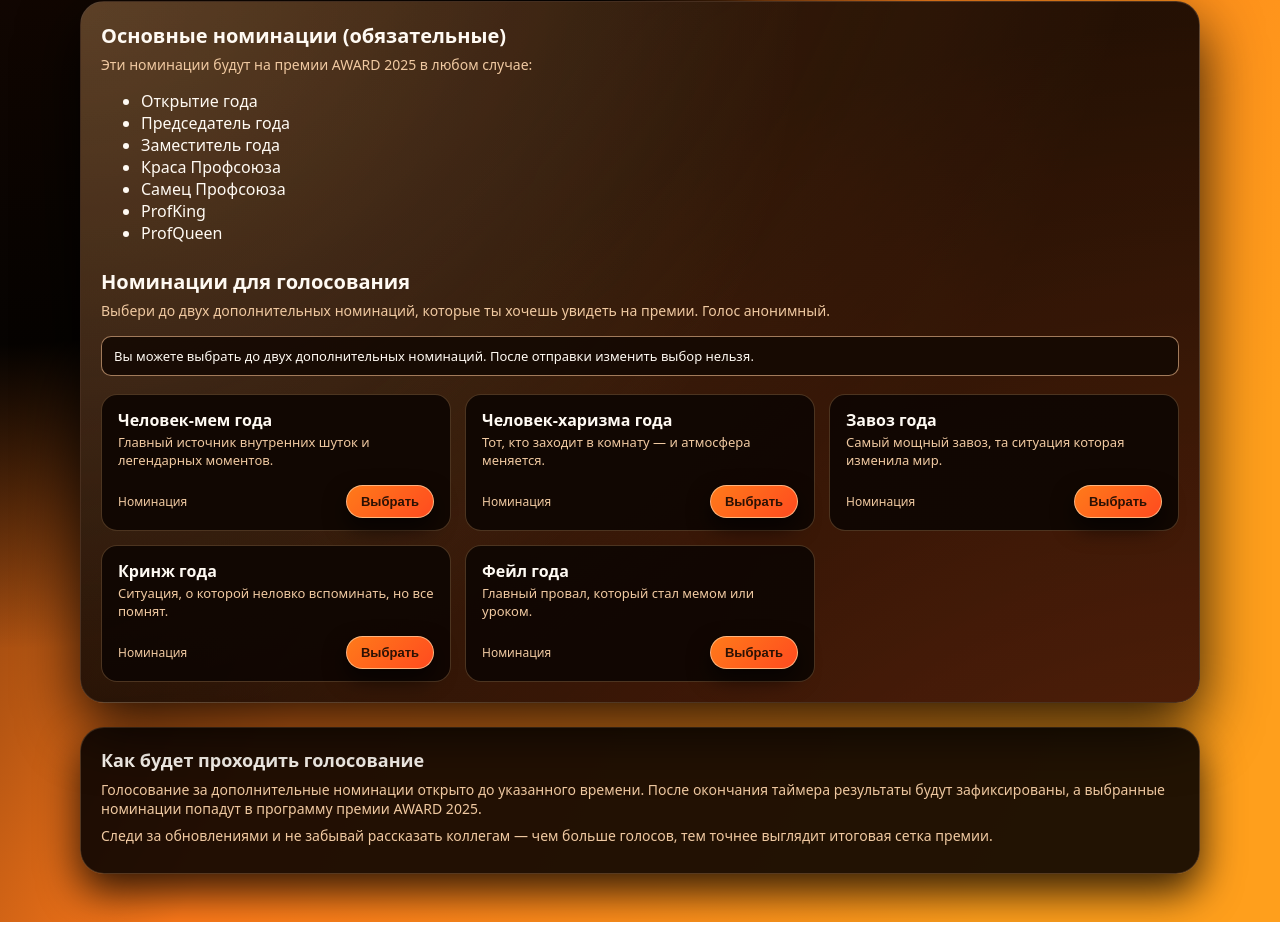
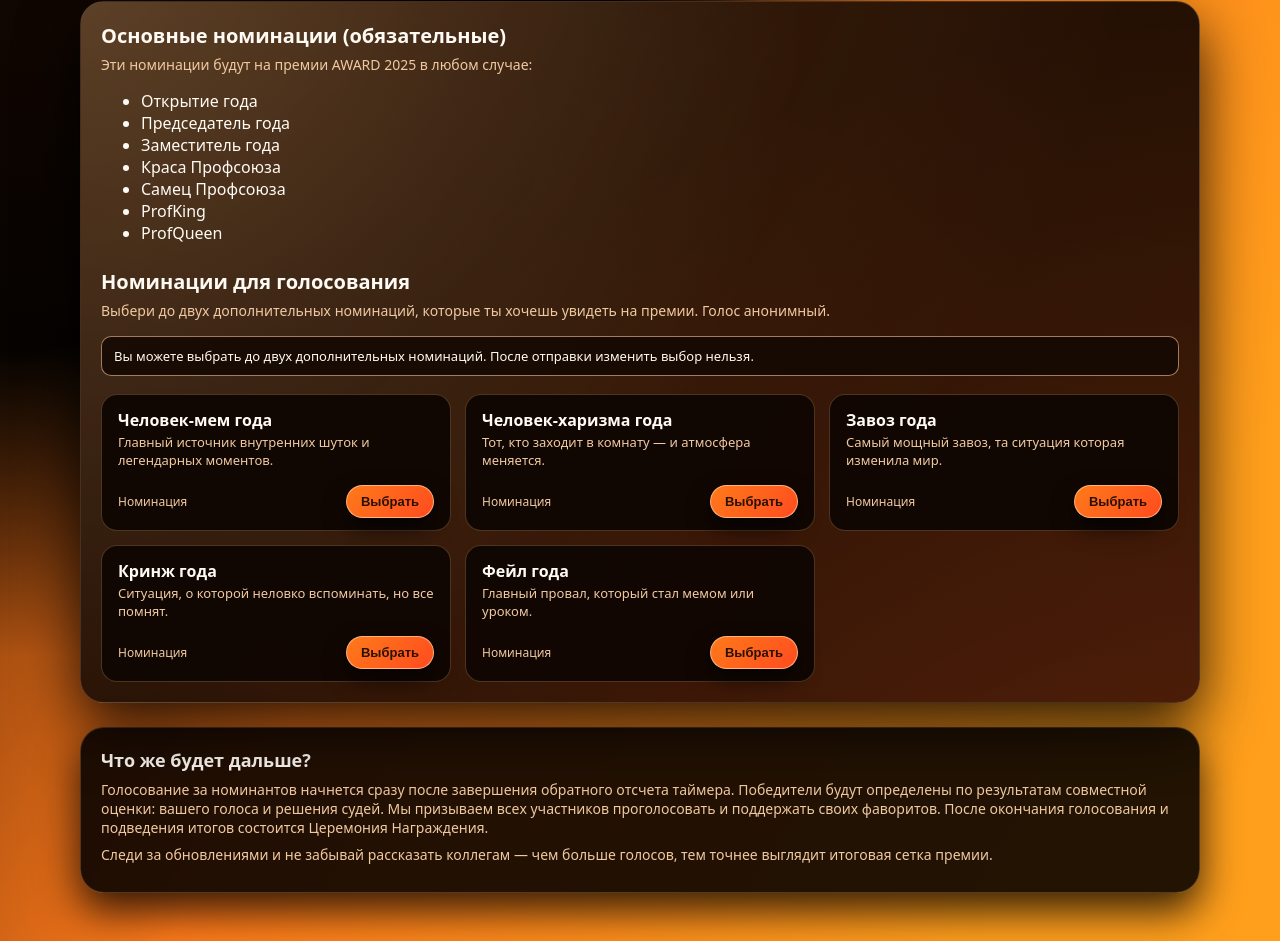
Before and after one commit to FFFyxjiy/gordost, a plain HTML site: page index.html in a window 1280 px wide. Shown: the part 339-1280 px from the top of the page. Drawn offline with Linux system fonts and the light colour scheme.

Commit message:
Update index.html

```diff
--- a/index.html
+++ b/index.html
@@ -79,11 +79,9 @@
         </section>
 
         <section class="info" id="info-section">
-            <h2 class="info__title">Как будет проходить голосование</h2>
+            <h2 class="info__title">Что же будет дальше?</h2>
             <p class="info__text">
-                Голосование за дополнительные номинации открыто до указанного времени.
-                После окончания таймера результаты будут зафиксированы, а выбранные номинации
-                попадут в программу премии AWARD 2025.
+                Голосование за номинантов начнется сразу после завершения обратного отсчета таймера. Победители будут определены по результатам совместной оценки: вашего голоса и решения судей. Мы призываем всех участников проголосовать и поддержать своих фаворитов. После окончания голосования и подведения итогов состоится Церемония Награждения.
             </p>
             <p class="info__text">
                 Следи за обновлениями и не забывай рассказать коллегам —
```
